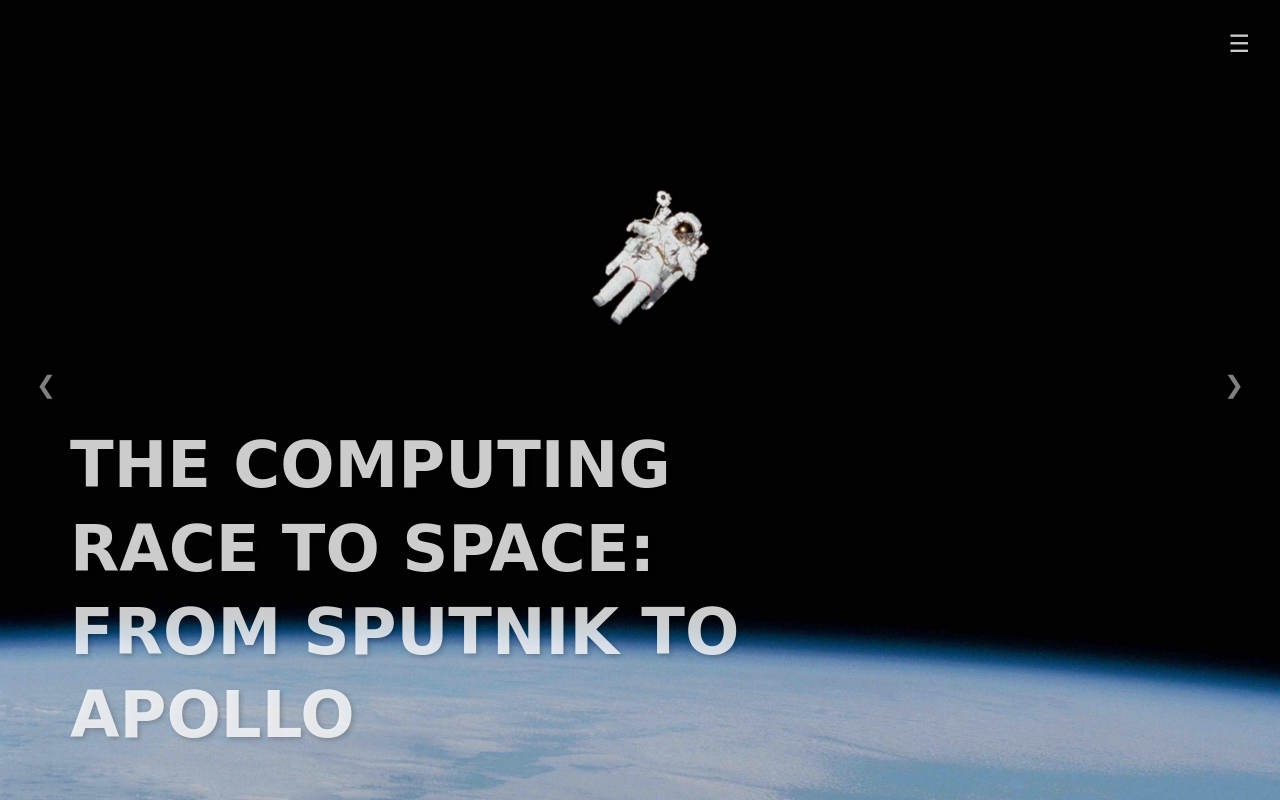
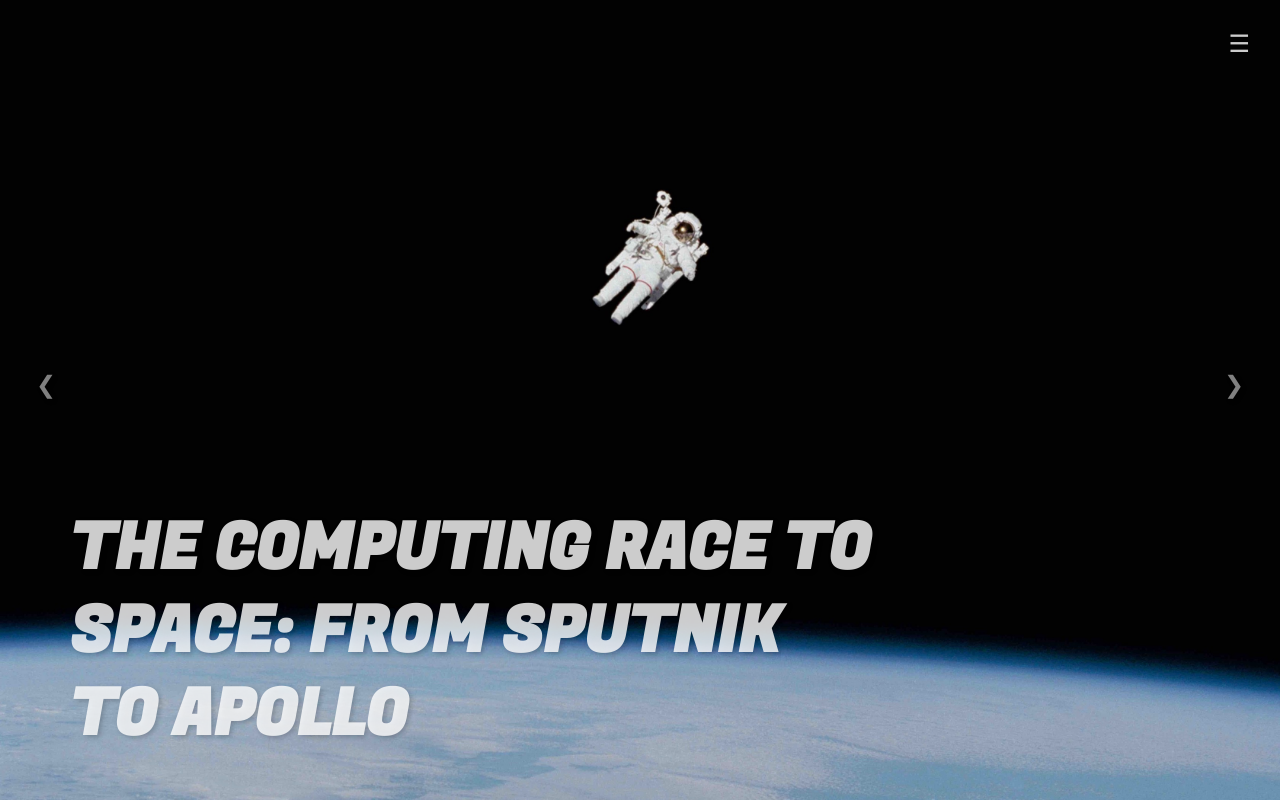
Before and after one commit to SiyeZhu/Online-Magezine, a plain HTML site: page index.html in a window 1280 px wide. Drawn offline with Linux system fonts and the light colour scheme.

Commit message:
fontlink

```diff
--- a/index.html
+++ b/index.html
@@ -7,7 +7,7 @@
     <title>CORE2019</title>
     <link rel="stylesheet" type="text/css" media="screen" href="assets/style/cover.css" />
     <link rel="stylesheet" type="text/css" media="screen" href="assets/style/main.css" />
-    <script src="https://kit.fontawesome.com/76ef9df818.js"></script>
+    <link href="https://fonts.googleapis.com/css?family=Fugaz+One&display=swap" rel="stylesheet">
 </head>
 <body>
     <button class="buttonLeft" id="button" onclick="plusDivs(-1)">&#10094;</button>
```
Also changed, not shown: article.html (+1 -0 lines).
